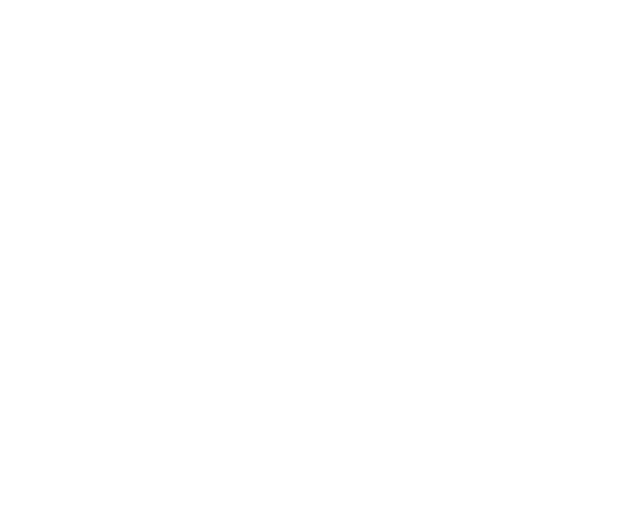
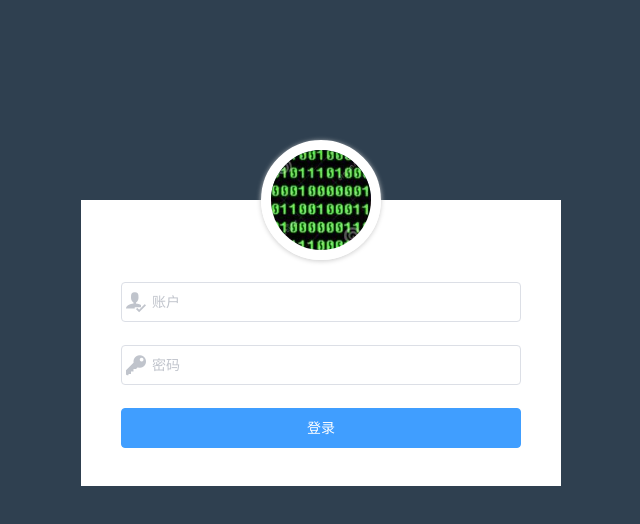
Before and after one commit to xinhongwu0921/admin-itxhw, a Vue app: page /#/login in a window 1280 px wide. Shown: the top 524 px of the page, without its empty margins (319-959 px from the left). Built offline with nearby package versions, Linux system fonts and the light colour scheme.

Commit message:
axios拦截器和全局守卫‘

```diff
--- a/package.json
+++ b/package.json
@@ -11,6 +11,7 @@
     "build": "node build/build.js"
   },
   "dependencies": {
+    "axios": "^0.18.0",
     "element-ui": "^2.4.11",
     "vue": "^2.5.2",
     "vue-router": "^3.0.1"
--- /dev/null
+++ b/src/api/index.js
@@ -0,0 +1,19 @@
+import axios from 'axios'
+const baseURL = 'http://localhost:8888/api/private/v1/'
+axios.defaults.baseURL = baseURL
+
+// 添加请求拦截器
+axios.interceptors.request.use(function (config) {
+  // 将token给到一个前后台约定好的key中，作为请求发送
+  let token = localStorage.getItem('mytoken')
+  if (token) {
+    config.headers['Authorization'] = token
+  }
+  return config
+}, function (error) {
+  // Do something with request error
+  return Promise.reject(error)
+})
+export const checkUser = params => {
+  return axios.post('login', params).then(res => res.data)
+}
--- a/src/main.js
+++ b/src/main.js
@@ -6,10 +6,23 @@
 import ElementUI from 'element-ui'
 import 'element-ui/lib/theme-chalk/index.css'
 import './styles/index.scss'
-Vue.use(ElementUI);
-Vue.config.productionTip = false;
+Vue.use(ElementUI)
+Vue.config.productionTip = false
 // eslint-disable-next-line
 /* eslint-disable no-new */
+//注册一个路由全局守卫,防止未登录的用户进入其他页面
+router.beforeEach((to,from,next)=>{
+  let token=localStorage.getItem('mytoken')
+  if(token){
+    next()
+  }else{
+    if(to.path!=='/login'){
+      next({path:'/login'})
+    }else{
+      next()
+    }
+  }
+})
 new Vue({
   el: '#app',
   router,
--- a/src/router/index.js
+++ b/src/router/index.js
@@ -2,15 +2,21 @@
 import Router from 'vue-router'
 
 import Login from '@/views/Login'
+import Home from '@/views/Home'
 
 Vue.use(Router)
 
 export default new Router({
   routes: [
     {
-      path: '/',
+      path: '/login',
       name: 'Login',
       component: Login
+    },
+    {
+      path:'/home',
+      name:'Home',
+      component:Home
     }
   ]
 })
--- /dev/null
+++ b/src/views/Home.vue
@@ -0,0 +1,15 @@
+<template>
+    <div>
+      首页
+    </div>
+</template>
+
+<script>
+    export default {
+        name: "home"
+    }
+</script>
+
+<style scoped>
+
+</style>
--- a/src/views/Login.vue
+++ b/src/views/Login.vue
@@ -1,30 +1,28 @@
 <template>
   <div class="login">
-
-      <el-form ref="form" :model="form" :rules="rules" class="container">
+    <el-form ref="form" :model="form" class="container" :rules="rules">
       <el-form-item>
         <div class="avatar">
-            <img src="../assets/avatar.jpg">
+          <img src="../assets/avatar.jpg" alt="">
         </div>
       </el-form-item>
       <el-form-item prop="username">
         <el-input v-model="form.username" placeholder="账户" prefix-icon="myicon myicon-user"></el-input>
       </el-form-item>
       <el-form-item prop="password">
-          <el-input v-model="form.password" placeholder="密码" prefix-icon="myicon myicon-key"></el-input>
+        <el-input v-model="form.password" placeholder="密码" prefix-icon="myicon myicon-key" type="password"></el-input>
       </el-form-item>
       <el-form-item>
-          <el-button type="primary" disabled class="login-btn">
-            登录
-          </el-button>
+        <el-button type="primary" class="login-btn" @click="loginSubmit('form')">登录</el-button>
       </el-form-item>
     </el-form>
   </div>
 </template>
+<script>
+  import {checkUser} from '@/api'
 
-<script>
   export default {
-      data() {
+    data () {
       return {
         form: {
           username: '',
@@ -32,19 +30,40 @@
         },
         rules: {
           username: [
-              {required: true, message: '请输入用户名', trigger: 'blur'},
-              {min: 6, max: 10, message: '长度在 6 到 10 个字符', trigger: 'blur'}
+            { required: true, message: '请输入用户名', trigger: 'blur' }
           ],
           password: [
-              {required: true, message: '请输入密码', trigger: 'blur'},
-              {min: 6, message: '长度需要大于6个字符', trigger: 'blur'}
+            { required: true, message: '请输入密码', trigger: 'blur' }
           ]
         }
+      }
+    },
+    methods: {
+      loginSubmit (formName) {
+        this.$refs[formName].validate(valide => {
+          // 只有校验通过，才执行函数
+          if (valide) {
+            checkUser(this.form).then(res => {
+              // 如果成功要跳转至首页, 将token保存到localStorage
+              if (res.meta.status === 200) {
+                localStorage.setItem('mytoken', res.data.token)
+                this.$router.push({name: 'Home'})
+              } else {
+                // 如果失败，展示提示信息
+                this.$message({
+                  type: 'error',
+                  message: res.meta.msg
+                })
+              }
+            })
+          } else {
+            console.log('校验不通过')
+          }
+        })
       }
     }
   }
 </script>
-
 <style lang="scss" scoped>
   .login {
     position: fixed;
```
Also changed, not shown: 1 other file (tests, documents, lock files or other folders). Lines whose indentation alone changed are shown as unchanged.
